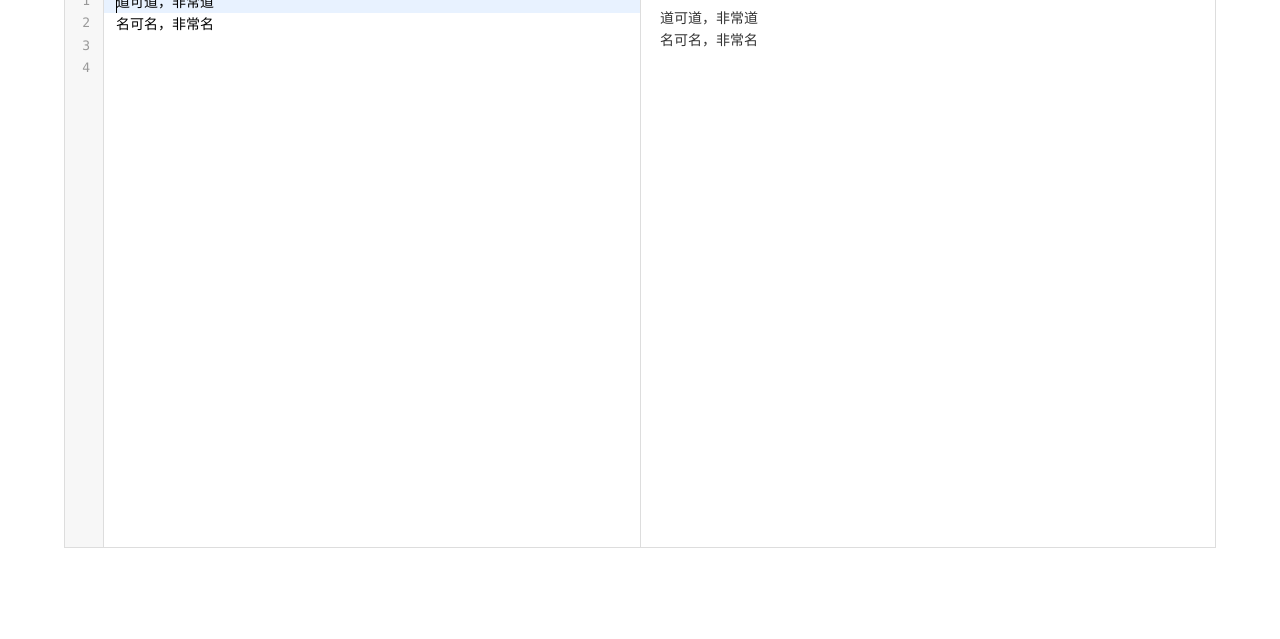
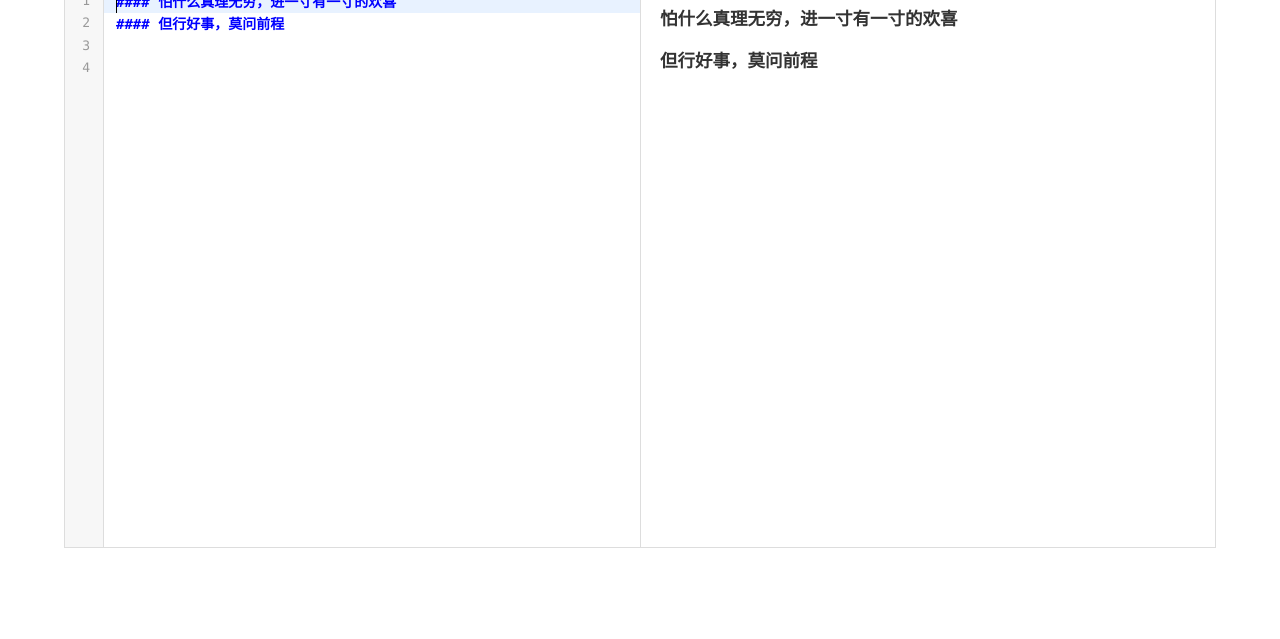
Before and after one commit to NotTheTrueTao/YoudaoNote, a plain HTML site: page index.html in a window 1280 px wide. Shown: the part 161-800 px from the top of the page. Drawn offline with Linux system fonts and the light colour scheme.

Commit message:
修改标识

```diff
--- a/index.html
+++ b/index.html
@@ -2,7 +2,7 @@
 <html lang="zh">
     <head>
         <meta charset="utf-8" />
-        <title>Simple example - Editor.md examples</title>
+        <title>Markdown笔记</title>
         <link rel="stylesheet" href="css/style.css" />
         <link rel="stylesheet" href="css/editormd.css" />
         <link rel="shortcut icon" href="https://pandao.github.io/editor.md/favicon.ico" type="image/x-icon" />
@@ -14,8 +14,8 @@
             </header>
             <div id="test-editormd">
                 <textarea style="display:none;">
-道可道，非常道
-名可名，非常名
+#### 怕什么真理无穷，进一寸有一寸的欢喜
+#### 但行好事，莫问前程
 
 </textarea>
         </div>
```
